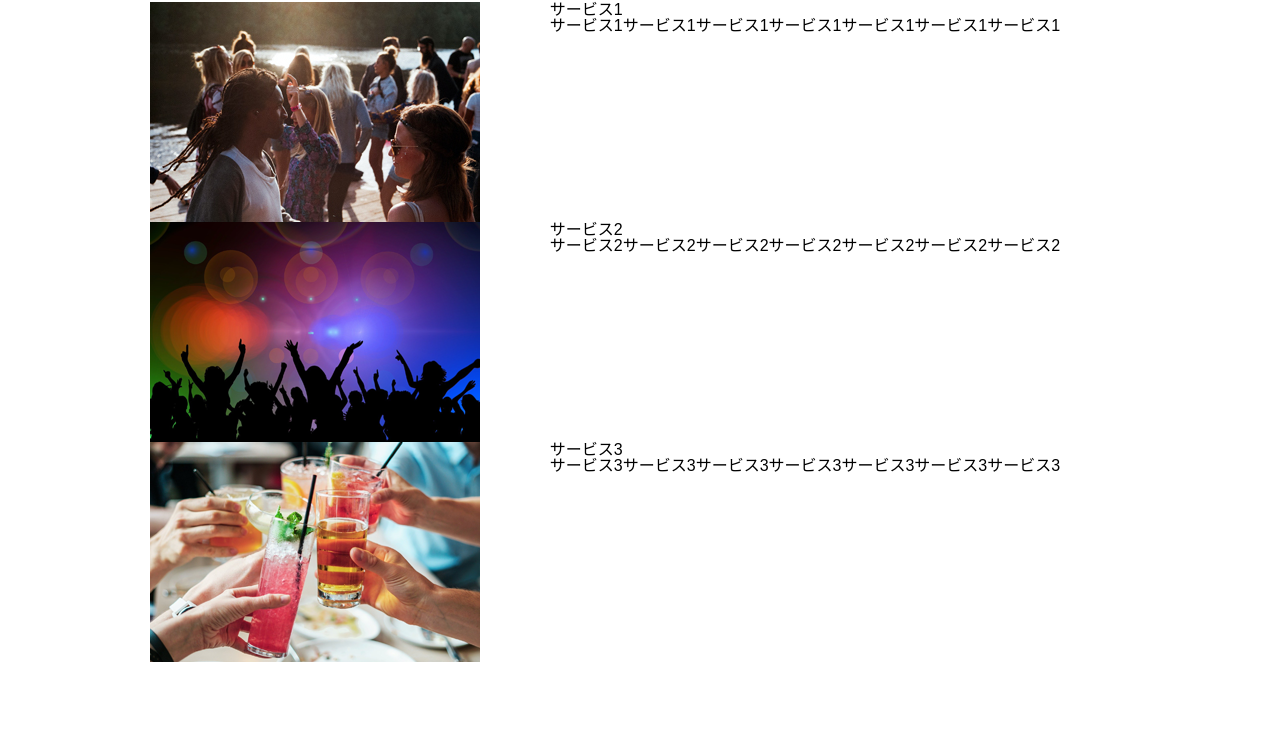
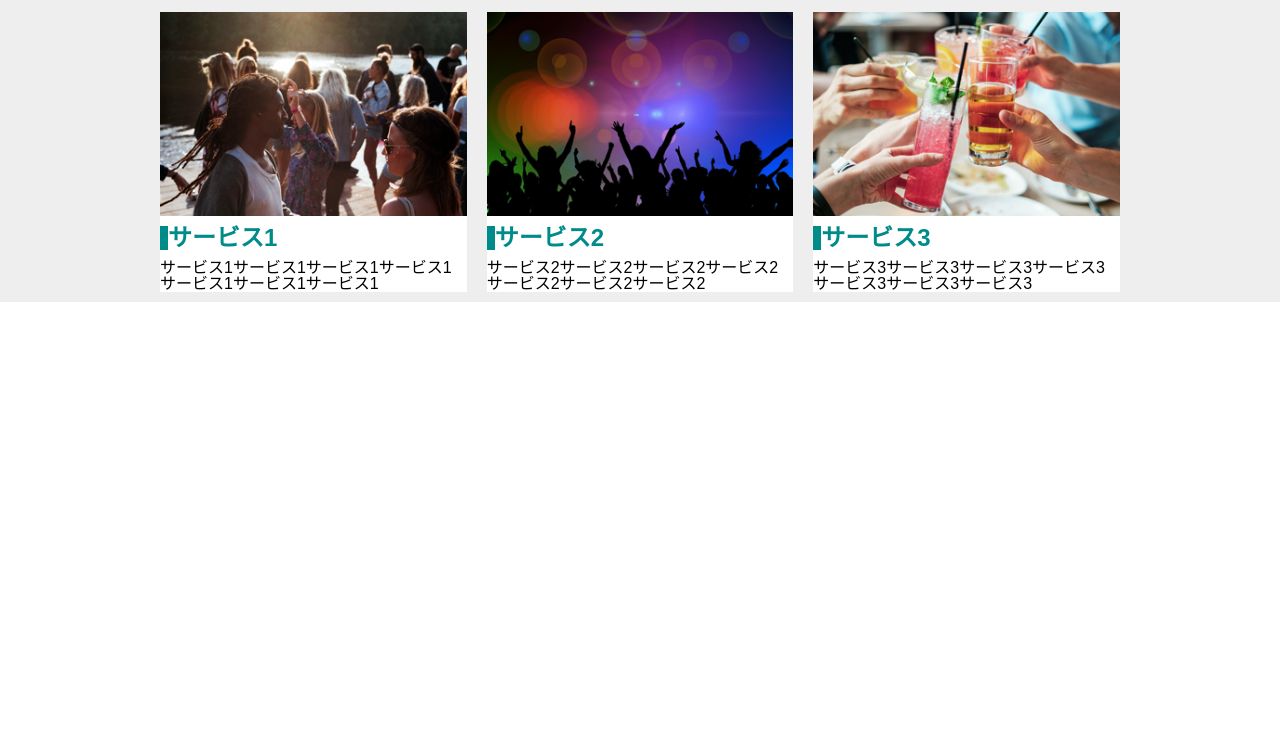
Before and after one commit to as-ka-i/dezasuta, a plain HTML site: page 20230801/index.html in a window 1280 px wide. Shown: the part 70-800 px from the top of the page. Drawn offline with Linux system fonts and the light colour scheme.

Commit message:
第3回修正（再提出）

```diff
--- a/20230801/css/style.css
+++ b/20230801/css/style.css
@@ -43,7 +43,6 @@ img {
 }
 
 .service_menu {
-    max-width: 980;
     background-color: #eeeeee;
 }
 
@@ -62,9 +61,21 @@ h1 {
     margin: 0 auto;
 }
 
-p {
-    display: flex;
-    justify-content: space-between;
-    max-width: 980px;
+.pic_list {
     margin: 0 auto;
+    background-color: white;
+    margin: 10px;
 }
+
+h2 {
+    color: darkcyan;
+    border-left: 8px solid darkcyan;
+    margin: 10px 0;
+}
+
+@media screen and (max-width: 400px) {
+    .pic_frame {
+        display: block;
+        width: 100%;
+    }
+}
--- a/20230801/index.html
+++ b/20230801/index.html
@@ -14,47 +14,48 @@
     <script>
         sum = 0;
         for (i = 1; i <= 10; i++) {
-
-            console.log(sum = sum + i);
+            sum = sum + i
+            console.log(sum);
 
         }
 
-        alert(sum);
+        if (sum >= 20) {
 
-        let num = sum;
-        if (num > 20) {
-
-            console.log("20以上")
+            console.log("20以上");
         }
-        else if (num < 20) {
-            console.log("20未満")
+        else if (sum < 20) {
+            console.log("20未満");
         }
 
 
     </script>
 
-    <div class=service_menu></div>
+    <div class=service_menu>
+
 
         <h1>サービス</h1>
 
         <div class="pic_frame">
+
+            <div class="pic_list">
                 <img src="images/main_1.jpg" alt="写真1">
-        <p>サービス1<br>
-            サービス1サービス1サービス1サービス1サービス1サービス1サービス1</p>
+                <h2>サービス1</h2>
+                <p>サービス1サービス1サービス1サービス1サービス1サービス1サービス1</p>
             </div>
 
-    <div class="pic_frame">
+            <div class="pic_list">
                 <img src="images/main_2.png" alt="写真2">
-        <p>サービス2<br>
-            サービス2サービス2サービス2サービス2サービス2サービス2サービス2</p>
+                <h2>サービス2</h2>
+                <p>サービス2サービス2サービス2サービス2サービス2サービス2サービス2</p>
             </div>
 
-    <div class="pic_frame">
+            <div class="pic_list">
                 <img src="images/main_3.png" alt="写真3">
-        <p>サービス3<br>
-            サービス3サービス3サービス3サービス3サービス3サービス3サービス3</p>
+                <h2>サービス3</h2>
+                <p>サービス3サービス3サービス3サービス3サービス3サービス3サービス3</p>
             </div>
 
+        </div>
 
 </body>
 
```
Lines whose indentation alone changed are shown as unchanged.
